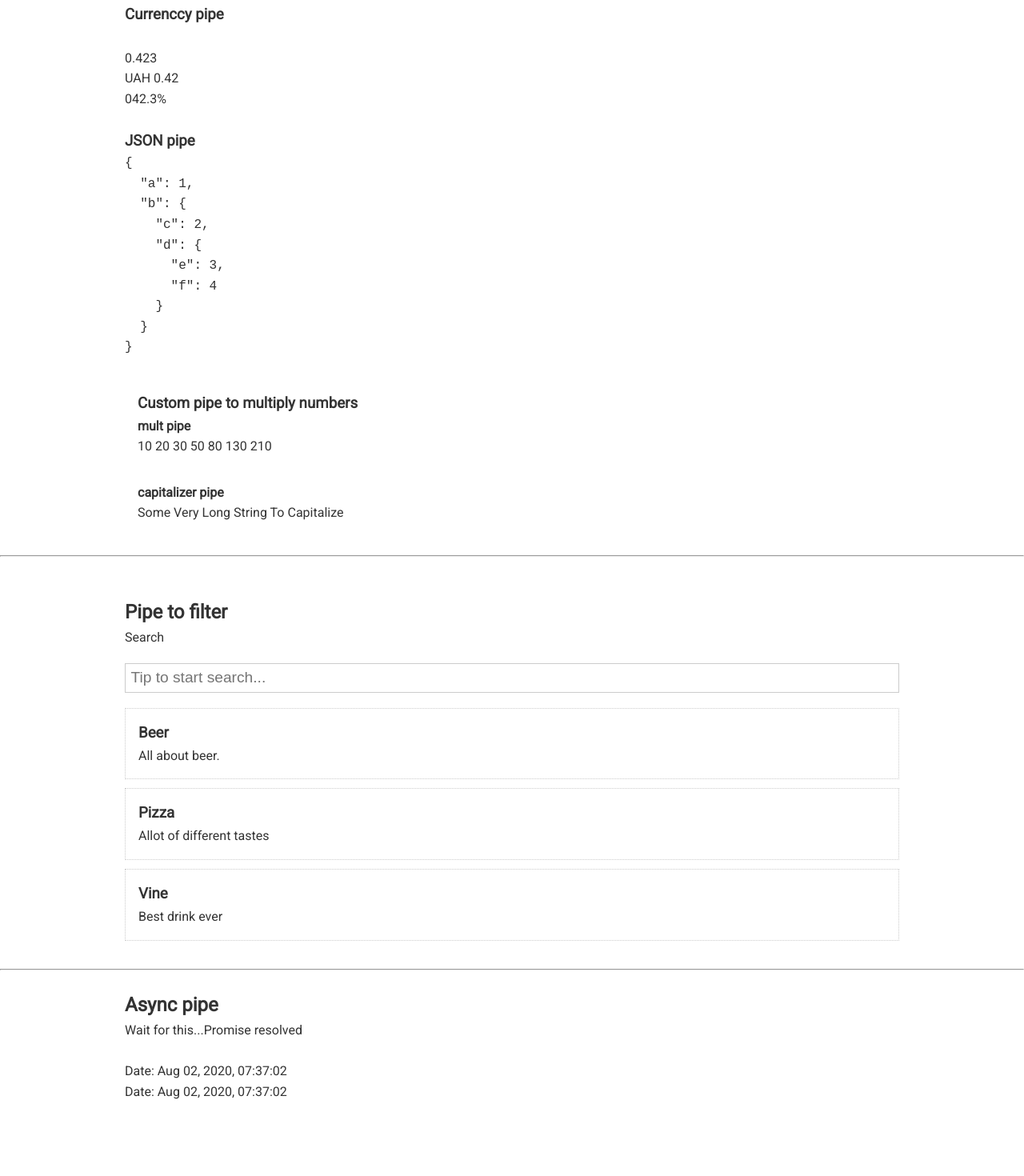
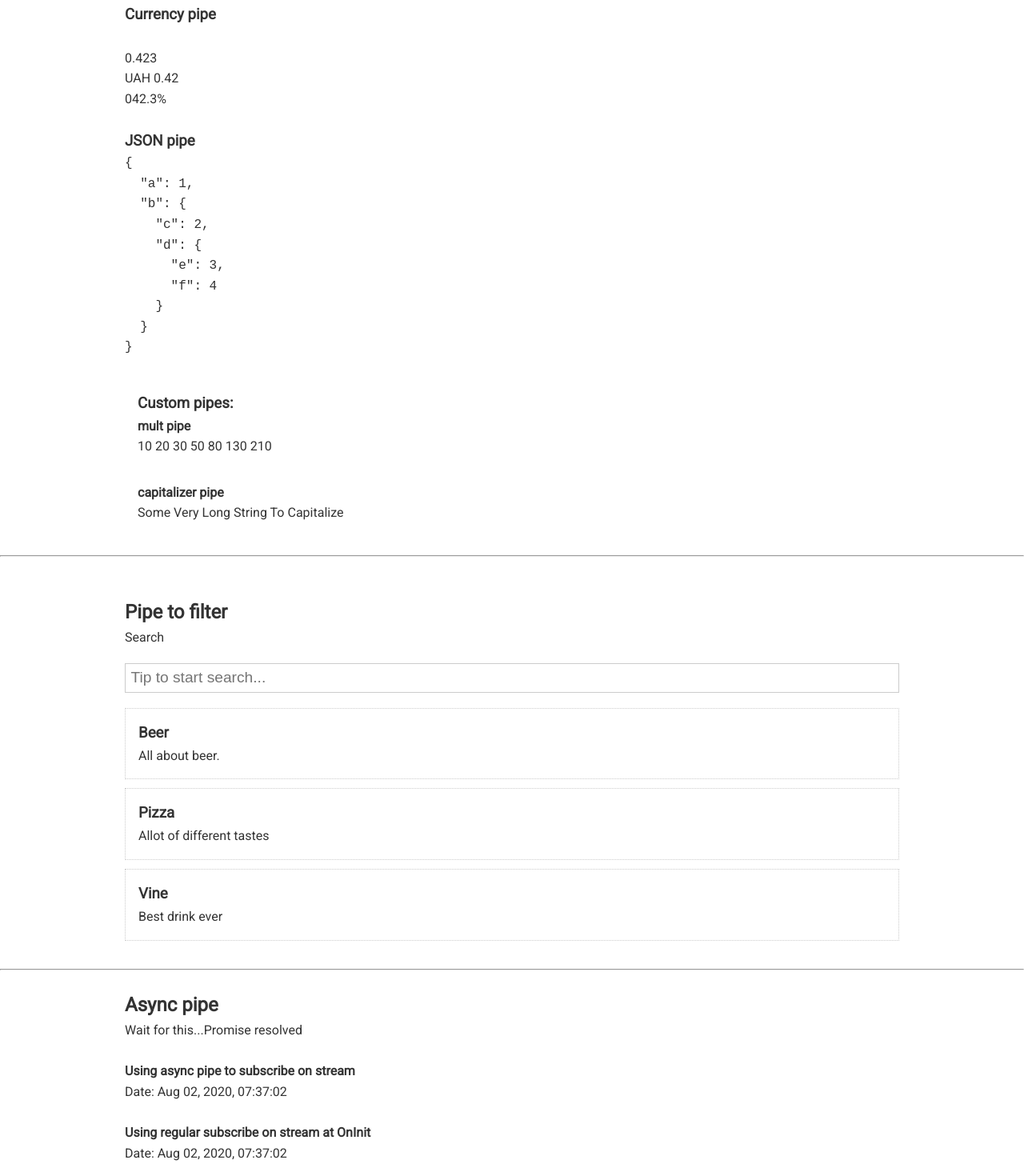
Before and after one commit to roman89ua/pipes.Angular, an Angular app: page / in a window 1280 px wide. Shown: the part 413-1883 px from the top of the page at 80% size. Before the commit the page ends 1807 px from the top, so only its background shows below. Built offline with nearby package versions, Linux system fonts and the light colour scheme.

Commit message:
refactored code

```diff
--- a/src/app/app.component.html
+++ b/src/app/app.component.html
@@ -16,7 +16,7 @@
   <h3>Custom date pipe</h3>
   <p>{{date | date: 'MMM dd, yyyy hh:mm a z'}}</p>
   <br>
-  <h3>Currenccy pipe</h3>
+  <h3>Currency pipe</h3>
   <br>
   <p>{{floatDot}}</p>
   <p>{{floatDot | currency: 'UAH '}}</p>
@@ -27,7 +27,7 @@
 
   <br>
   <div class="container">
-    <h3>Custom pipe to multiply numbers</h3>
+    <h3>Custom pipes:</h3>
     <h4>mult pipe</h4>
     {{10 | mult}}
     {{10 | mult: 2}}
@@ -68,7 +68,9 @@
   <p>Wait for this...{{ promise | async}}</p>
 
   <br>
-
+  <h4>Using async pipe to subscribe on stream</h4>
   <p>Date: {{ date$ | async | date: 'MMM dd, yyyy, hh:mm:ss'}}</p>
+  <br>
+  <h4>Using regular subscribe on stream at OnInit</h4>
   <p>Date: {{ date2 | date: 'MMM dd, yyyy, hh:mm:ss'}}</p>
 </div>
--- a/src/app/pipes/string-capitalizer.pipe.ts
+++ b/src/app/pipes/string-capitalizer.pipe.ts
@@ -6,7 +6,7 @@ import { Pipe, PipeTransform } from '@angular/core';
 export class StringCapitalizerPipe implements PipeTransform {
 
   transform(value: string): string {
-    const arr = value.trim().split(' ');
+    const arr: string[] = value.trim().split(' ');
     arr.forEach((v, i) => arr[i] = v.charAt(0).toUpperCase() + v.slice(1));
     return arr.join(' ');
   }
```
